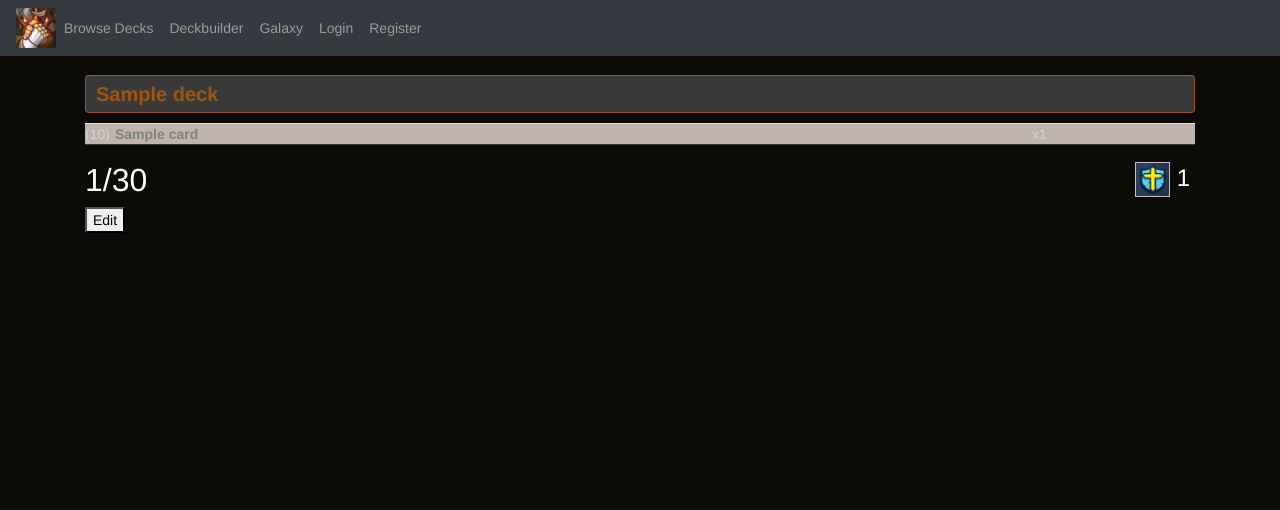
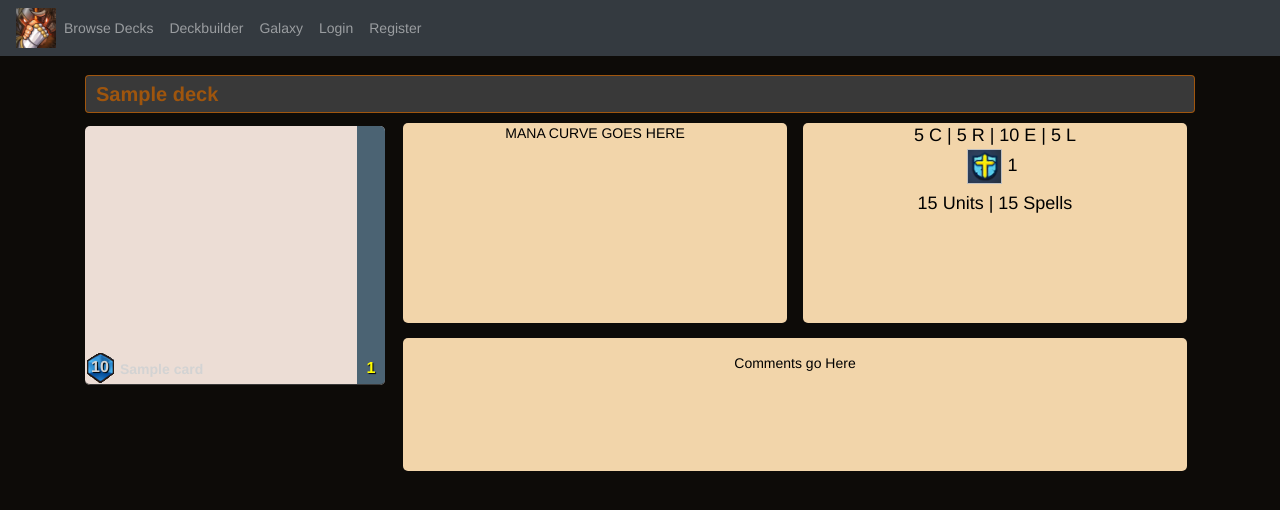
Before and after one commit to MNoya/deckbuilder, a Django app: page /decks/1/ in a window 1280 px wide. Shown: the top 510 px of the page. Run offline with Django 3.2, Linux system fonts and the light colour scheme; tables that the repository leaves empty hold one stand-in row (values such as "Sample post"); some libraries are stand-ins or nearby versions.

Commit message:
Improved decks styling

```diff
--- a/deckbuilder_app/static/css/base.css
+++ b/deckbuilder_app/static/css/base.css
@@ -15,6 +15,10 @@
     --color-beige-1: #ecddd5;
     --color-beige-2: #c1b4ad;
     --color-beige-3: #afa39d;
+
+    --color-deck-title: #d4b474;
+    --color-card-background-container: #fae9c0;
+    --color-card-background-title: #f2d5aa;
 }
 
 body {
@@ -41,35 +45,6 @@ a {
 a:-webkit-any-link {
     color: #333333;
     text-decoration: none !important;
-}
-
-td, th {
-    border-bottom: 1px solid var(--color-1);
-    padding: 8px;
-}
-
-tr:nth-child(odd) {
-    background-color: var(--color-beige-2);
-}
-
-tr:nth-child(even) {
-    background-color: var(--color-beige-3);
-}
-
-tr:hover {
-    background-color: var(--color-beige-1);
-}
-
-th {
-    padding-top: 12px;
-    padding-bottom: 12px;
-    text-align: left;
-    background-color: var(--color-brown);
-    color: white;
-}
-
-td.race-column {
-    width: 15%;
 }
 
 /** Main Styles **/
@@ -145,6 +120,27 @@ td.race-column {
 
 .race-6 {
     background-image: url('../img/races/6.png');
+}
+
+/* Rarity Colors */
+.card-rarity-newbie {
+    color: gray;
+}
+
+.card-rarity-common {
+    color: black;
+}
+
+.card-rarity-rare {
+    color: blue;
+}
+
+.card-rarity-epic {
+    color: purple;
+}
+
+.card-rarity-legendary {
+    color: #eb9b4b;
 }
 
 #deck-container {
--- a/deckbuilder_app/static/css/deck_detail.css
+++ b/deckbuilder_app/static/css/deck_detail.css
@@ -1,8 +1,136 @@
+.deck-details-container {
+    display: flex;
+    -ms-flex-wrap: wrap;
+    flex-wrap: wrap;
+}
+
+.deck-details-left {
+    width: 300px;
+}
+
+.deck-details-right {
+    display: flex;
+    -ms-flex-wrap: wrap;
+    flex-wrap: wrap;
+
+    width: 800px;
+    margin-left: 10px;
+}
+
+@media (max-width: 1200px) {
+    .table {
+        width: 100% !important;
+    }
+
+    .deck-details-right {
+        width: 100% !important;
+        margin-left: 0;
+    }
+}
+
+.table {
+    border-collapse: separate;
+    border-spacing: 0 3px;
+}
+
+.table-cell {
+    vertical-align: bottom;
+    z-index: 10;
+    position: relative
+}
+
+.card-cost {
+    background-image: url("../img/cost-hexagon.png");
+    background-repeat: no-repeat;
+    background-position: left 2px bottom 1px;
+    text-align: center;
+    width: 30px;
+    font-weight: 600;
+    font-size: 16px;
+    text-shadow: 1px 1px 1px black;
+    padding-left: 5px;
+
+    border-radius: 5px 0 0 5px;
+}
+
+.card-name {
+    /*text-shadow: 0 1px 1px black;*/
+}
+
+.card-copies {
+    background: #4b6373;
+    color: yellow;
+    font-weight: 600;
+    font-size: 16px;
+    text-align: center;
+    width: 28px;
+    border-radius: 0 5px 5px 0;
+    padding-bottom: 4px;
+    text-shadow: 1px 1px 1px black;
+}
+
+.card-row {
+    width: 300px;
+    height: 35px;
+}
+
+.gradient_overlay {
+    position: absolute;
+    z-index: 0;
+    display: block;
+    width: 300px;
+    height: 35px;
+    border-radius: 5px;
+    /*background: linear-gradient(140deg, var(--color-beige-1) 60%, #4b6373 90%);*/
+}
+
+.mana-curve-container {
+    width: 48%;
+    height: 200px;
+    margin-right: auto;
+    margin-left: auto;
+    background-color: var(--color-card-background-title);
+    color: black;
+    border-radius: 5px;
+    text-align: center;
+}
+
+.analysis-container {
+    font-size: 18px;
+
+    width: 48%;
+    height: 200px;
+    margin-right: auto;
+    margin-left: auto;
+    background-color: var(--color-card-background-title);
+    color: black;
+    border-radius: 5px;
+    text-align: center;
+}
+
+.comments-container {
+    width: 98%;
+    min-height: 50%;
+    padding: 15px;
+
+    margin-right: auto;
+    margin-left: auto;
+    margin-top: 15px;
+
+    background-color: var(--color-card-background-title);
+    color: black;
+    border-radius: 5px;
+    text-align: center;
+}
+
+.races-container {
+    display: inline-block;
+}
+
 .races-deck-detail {
     float: right;
     margin-right: 5px;
     text-align: right;
-    font-size: 18pt;
     margin-bottom: 0;
-    color: white;
+    color: black;
 }
--- a/deckbuilder_app/static/css/deck_list.css
+++ b/deckbuilder_app/static/css/deck_list.css
@@ -1,13 +1,64 @@
-.decks-table {
-    border-collapse: collapse;
+.table {
+    display: table;
+    width: 100%;
+    margin-bottom: 0 !important;
+}
+
+.table-row {
+    display: table-row;
+    background-color: var(--color-beige-1);
+}
+
+/*.table-row:nth-child(odd) {*/
+    /*background-color: var(--color-card-background-container);*/
+/*}*/
+
+/*.table-row:nth-child(even) {*/
+    /*background-color: var(--color-card-background-container);*/
+/*}*/
+
+.table-row:hover {
+    background-color: var(--color-card-background-container);
+}
+
+.table-cell {
+    display: table-cell;
+    vertical-align: middle;
+    padding: 5px;
+    border-bottom: 1px solid var(--color-1);
+}
+
+.table-header-cell {
+    display: table-cell;
+    vertical-align: middle;
+    padding: 10px;
+    text-align: left;
+    background-color: var(--color-brown);
+    color: white;
+}
+
+.race-column {
+    color: var(--color-1);
+    min-width: 150px;
+    max-width: 200px;
+}
+
+.name-column {
+    color: var(--color-1);
     width: 100%;
 }
 
 .deck-name {
-    color: var(--color-1);
+    font-weight: 600;
+    font-size: 15px;
 }
 
-#filters{
+.deck-user {
+    font-weight: 400;
+    font-size: 12px;
+}
+
+#filters {
     margin-bottom: 10px;
     padding: 10px;
     text-align: center;
--- a/deckbuilder_app/templates/views/deck_detail.html
+++ b/deckbuilder_app/templates/views/deck_detail.html
@@ -3,57 +3,64 @@
 
 {% block stylesheets %}
     {{ block.super }}
+    <link rel="stylesheet" href="{% static "css/deck_list.css" %}"/>
     <link rel="stylesheet" href="{% static "css/deck_detail.css" %}"/>
 {% endblock %}
 
 
 {% block content %}
     <div class="container">
-        <div class="container" style="padding: 0; overflow: auto;">
+
         <div class="main_title">
             <h1 class="heading_h1">{{ object.name }}</h1>
         </div>
+
+        <div class="deck-details-container">
+            <div class="table deck-details-left">
+                {% for card_in_deck in cards %}
+                    <div class="table-row card-row">
+                        <div class="gradient_overlay"></div>
+
+                        <div class="table-cell card-cost">
+                            {{ card_in_deck.card.cost }}
                         </div>
-        <table class="table">
-            <tbody id="decksTableBody">
-            {% for card_in_deck in cards %}
-                <tr>
-                    <td style="width: 30px;">({{ card_in_deck.card.cost }})</td>
-                    <td id="{{ card_in_deck.card.name }}">
-                        {% if card_in_deck.card.rarity == 0 %}
-                            <font color="gray"><b>{{ card_in_deck.card.name }}</b></font>
-                        {% elif card_in_deck.card.rarity == 1 %}
-                            <font color="black"><b>{{ card_in_deck.card.name }}</b></font>
-                        {% elif card_in_deck.card.rarity == 2 %}
-                            <font color="blue"><b>{{ card_in_deck.card.name }}</b></font>
-                        {% elif card_in_deck.card.rarity == 3 %}
-                            <font color="purple"><b>{{ card_in_deck.card.name }}</b></font>
-                        {% elif card_in_deck.card.rarity == 4 %}
-                            <font color="orange"><b>{{ card_in_deck.card.name }}</b></font>
-                        {% endif %}
-                    </td>
-                    <td>
-                        x{{ card_in_deck.copies }}
-                    </td>
-                </tr>
+                        <div id="{{ card_in_deck.card.name }}"
+                             class="table-cell card-name card-rarity-{{ card_in_deck.card.get_rarity_display|lower }}">
+                            <b>{{ card_in_deck.card.name }}</b>
+                        </div>
+                        <div class="table-cell card-copies">
+                            {{ card_in_deck.copies }}
+                        </div>
+                    </div>
                 {% endfor %}
-            </tbody>
+            </div>
 
-        </table>
+            <div class="deck-details-right">
+                <div class="mana-curve-container">
+                    MANA CURVE GOES HERE
+                </div>
+
+                <div class="analysis-container">
+                    <div>
+                        5 C | 5 R | 10 E | 5 L
+                    </div>
+                    <div class="cell races-container">
                         {% for deck_race in object.deck_races reversed %}
                             <div class="races-deck-detail">
                                 <img class="img-fluid race-icon race-{{ deck_race.0 }}"/>
                                 {{ deck_race.1 }}
                             </div>
                         {% endfor %}
-        <h2 style="color: white">{{ card_count }}/30</h2>
-        <a href="{% url 'deck_edit' object.pk %}">
-            <button>Edit</button>
-        </a>
                     </div>
-    <style>
-        #decksTableBody td {
-            padding: 0px;
-        }
-    </style>
+                    <div>
+                        15 Units | 15 Spells
+                    </div>
+                </div>
+
+                <div class="comments-container">
+                    Comments go Here
+                </div>
+            </div>
+        </div>
+    </div>
 {% endblock %}
```
Also changed, not shown: deckbuilder_app/templates/views/deck_list.html (+25 -16 lines), deckbuilder_app/static/img/cost-hexagon.png (added). Lines whose indentation alone changed are shown as unchanged.
